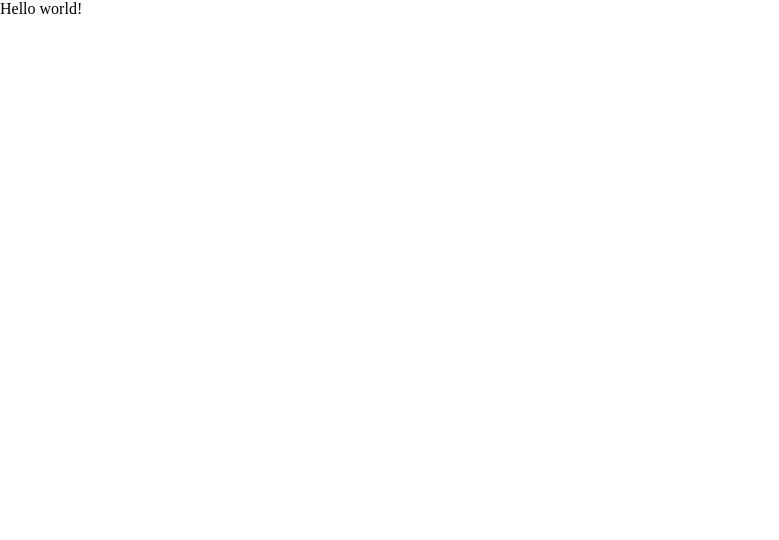
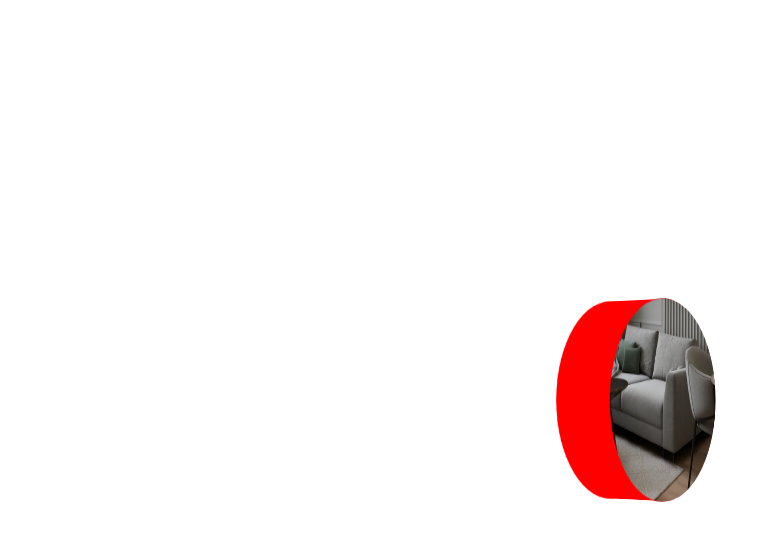
Before and after one commit to Mykhailenko-Oleksandr/coin, a React (Vite) app: page / in a window 1280 px wide. Shown: the top 540 px of the page, without its empty margins (0-779 px from the left). Built offline with nearby package versions, Linux system fonts and the light colour scheme.

Commit message:
add base code first day

```diff
--- /dev/null
+++ b/src/components/Coin/Coin.module.css
@@ -0,0 +1,124 @@
+/* .wrap {
+  margin: 0 auto;
+  display: flex;
+  align-items: center;
+  justify-content: center;
+  height: 100svh;
+  width: 100svw;
+  position: relative;
+}
+
+.coin {
+  position: absolute;
+  display: flex;
+  justify-content: center;
+  align-items: center;
+  transform-style: preserve-3d;
+  border-radius: 50%;
+
+  animation: coin-idle linear infinite;
+}
+
+.coin > * {
+  position: absolute;
+}
+
+.front,
+.back,
+.edgeFront,
+.edgeBack {
+  transform-style: preserve-3d;
+
+  border-radius: 50%;
+  height: 100%;
+  width: 100%;
+  overflow: hidden;
+
+  display: flex;
+  justify-content: center;
+  align-items: center;
+}
+
+.center {
+  height: 100%;
+  transform: rotateY(90deg);
+
+  display: flex;
+  justify-content: center;
+  align-content: center;
+}
+
+@keyframes coin-idle {
+  0% {
+    transform: rotateY(0deg);
+  }
+  100% {
+    transform: rotateY(360deg);
+  }
+} */
+
+.wrap {
+  margin: 0 auto;
+  display: flex;
+  align-items: center;
+  justify-content: center;
+  height: 100svh;
+  width: 100svw;
+  perspective: 1200px; /* Додано перспективу для 3D-об'єму */
+  overflow: hidden;
+}
+
+.coin {
+  position: relative;
+  display: flex;
+  justify-content: center;
+  align-items: center;
+  transform-style: preserve-3d;
+  animation: coin-idle linear infinite;
+}
+
+/* Загальні стилі для сторін монети */
+.side {
+  position: absolute;
+  top: 0;
+  left: 0;
+  width: 100%;
+  height: 100%;
+  border-radius: 50%;
+  overflow: hidden;
+  backface-visibility: hidden; /* Ховає зворотний бік картинки */
+}
+
+.image {
+  width: 100%;
+  height: 100%;
+  object-fit: cover;
+  display: block;
+}
+
+/* Стилі для пласких кілець ребра */
+.edge {
+  position: absolute;
+  top: 0;
+  left: 0;
+  width: 100%;
+  height: 100%;
+  border-radius: 50%;
+  pointer-events: none;
+}
+
+/* Центральна частина (циліндр / товщина) */
+.center {
+  position: absolute;
+  transform: rotateY(90deg);
+  pointer-events: none;
+}
+
+@keyframes coin-idle {
+  0% {
+    transform: rotateY(0deg);
+  }
+  100% {
+    transform: rotateY(360deg);
+  }
+}
--- /dev/null
+++ b/src/components/Coin/Coin.tsx
@@ -0,0 +1,161 @@
+// import css from "./Coin.module.css";
+
+// interface CoinProps {
+//   frontImgUrl: string;
+//   backImgUrl?: string;
+//   width?: number;
+//   height?: number;
+//   color?: string;
+//   thickness?: number;
+//   animationSpeed?: string;
+// }
+
+// const Coin = (props: CoinProps) => {
+//   const {
+//     frontImgUrl,
+//     backImgUrl,
+//     width = 200,
+//     height,
+//     thickness = 40,
+//     color = "rgb(46, 46, 46)",
+//     animationSpeed = "5s",
+//   } = props;
+
+//   const halfThickness = Math.ceil(thickness / 2);
+//   return (
+//     <div className={css.wrap}>
+//       <div
+//         className={css.coin}
+//         style={{
+//           width: `${width}px`,
+//           height: `${height ?? width}px`,
+//           animationDuration: animationSpeed,
+//         }}
+//       >
+//         <img
+//           src={frontImgUrl}
+//           alt="Coin front"
+//           className={css.front}
+//           style={{
+//             transform: `translateZ(${halfThickness + 1}px)`,
+//           }}
+//         />
+//         <div
+//           className={css.edgeFront}
+//           style={{
+//             backgroundColor: color,
+//             transform: `translateZ(${halfThickness}px)`,
+//           }}
+//         ></div>
+//         <div
+//           className={css.center}
+//           style={{ backgroundColor: color, width: `${thickness}px` }}
+//         ></div>
+//         <div
+//           className={css.edgeBack}
+//           style={{
+//             backgroundColor: color,
+//             transform: `translateZ(-${halfThickness}px)`,
+//           }}
+//         ></div>
+//         <img
+//           src={backImgUrl ?? frontImgUrl}
+//           alt="Coin back"
+//           className={css.back}
+//           style={{
+//             transform: `translateZ(-${halfThickness + 1}px)`,
+//           }}
+//         />
+//       </div>
+//     </div>
+//   );
+// };
+
+// export default Coin;
+
+import css from "./Coin.module.css";
+
+interface CoinProps {
+  frontImgUrl: string;
+  backImgUrl?: string;
+  size?: number; // Зручніше використовувати одне число для ширини/висоти
+  thickness?: number; // Краще передавати число у пікселях
+  color?: string;
+  animationSpeed?: string;
+}
+
+const Coin = ({
+  frontImgUrl,
+  backImgUrl,
+  size = 200,
+  thickness = 40,
+  color = "rgb(46, 46, 46)",
+  animationSpeed = "5s",
+}: CoinProps) => {
+  const halfThickness = Math.ceil(thickness / 2);
+
+  return (
+    <div className={css.wrap}>
+      <div
+        className={css.coin}
+        style={{
+          width: `${size}px`,
+          height: `${size}px`,
+          animationDuration: animationSpeed,
+        }}
+      >
+        {/* Передня сторона */}
+        <div
+          className={css.side}
+          style={{ transform: `translateZ(${halfThickness + 1}px)` }}
+        >
+          <img src={frontImgUrl} alt="Coin front" className={css.image} />
+        </div>
+
+        {/* Переднє ребро */}
+        <div
+          className={css.edge}
+          style={{
+            backgroundColor: color,
+            transform: `translateZ(${halfThickness}px)`,
+          }}
+        />
+
+        {/* Центральне кільце (товщина) */}
+        <div
+          className={css.center}
+          style={{
+            backgroundColor: color,
+            width: `${thickness}px`,
+            height: `${size}px`,
+          }}
+        />
+
+        {/* Заднє ребро */}
+        <div
+          className={css.edge}
+          style={{
+            backgroundColor: color,
+            transform: `translateZ(-${halfThickness}px)`,
+          }}
+        />
+
+        {/* Задня сторона */}
+        <div
+          className={css.side}
+          style={{
+            transform: `rotateY(180deg) translateZ(${halfThickness + 1}px)`,
+          }}
+        >
+          <img
+            src={backImgUrl ?? frontImgUrl}
+            alt="Coin back"
+            className={css.image}
+          />
+        </div>
+      </div>
+    </div>
+  );
+};
+
+export default Coin;
--- a/src/global.css
+++ b/src/global.css
@@ -56,7 +56,7 @@ object,
 audio {
   display: block;
   max-width: 100%;
-  height: auto;
+  /* height: auto; */
 }
 
 svg[width][height] {
--- a/src/main.tsx
+++ b/src/main.tsx
@@ -1,9 +1,17 @@
 import { StrictMode } from "react";
 import { createRoot } from "react-dom/client";
 import "./global.css";
+import Coin from "./components/Coin/Coin";
 
 createRoot(document.getElementById("root")!).render(
   <StrictMode>
-    <h1>Hello world!</h1>
+    <Coin
+      frontImgUrl="price.webp"
+      width={400}
+      color="red"
+      thickness={60}
+      animationSpeed="50s"
+    />
+    {/* <Coin frontImgUrl="coin.png" width={400} color="red" /> */}
   </StrictMode>,
 );
```
Also changed, not shown: public/coin.png (added), public/price.webp (added).
